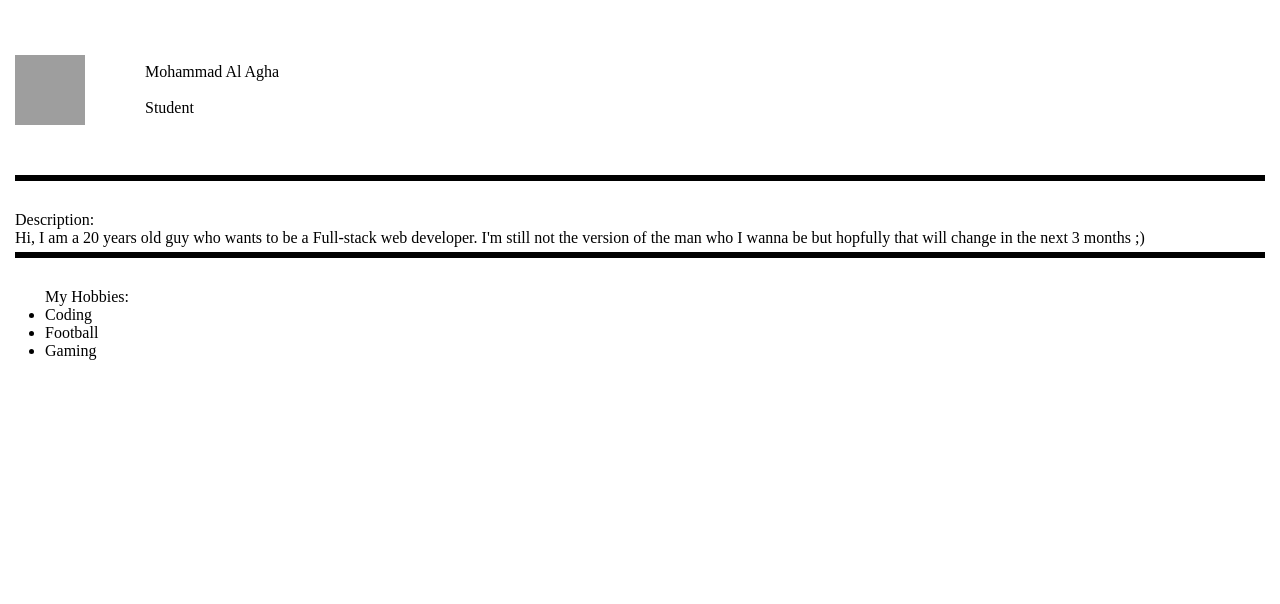
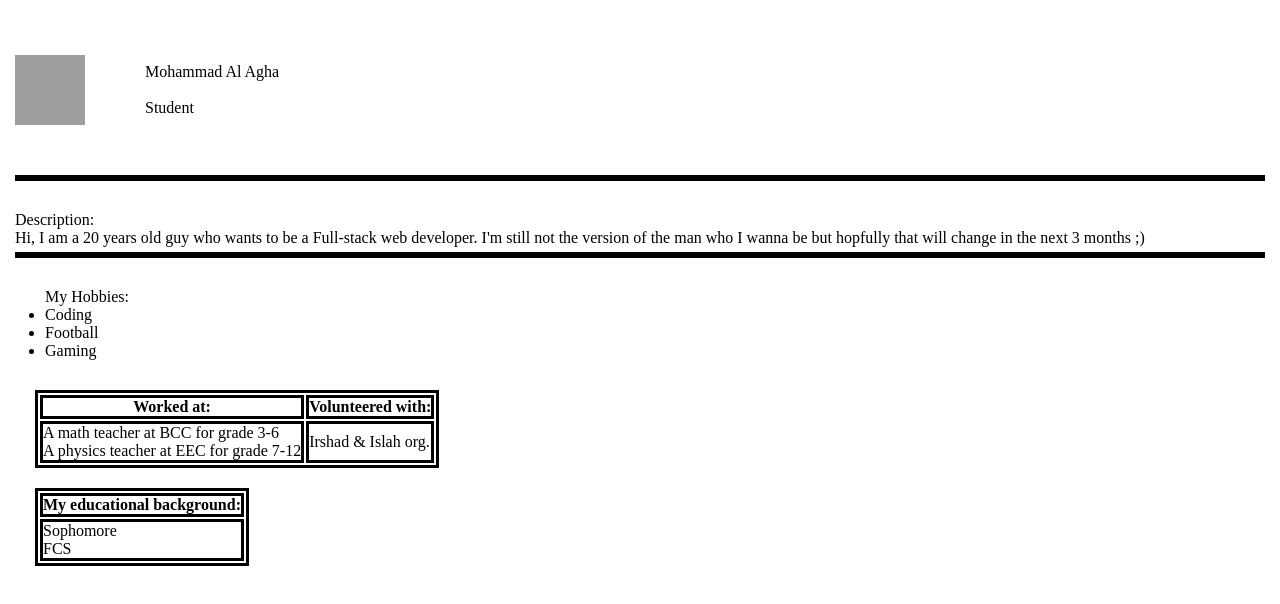
Before and after one commit to MohammadAlAgha/css-advanced-styling, a plain HTML site: page index.html in a window 1280 px wide. Drawn offline with Linux system fonts and the light colour scheme; grey boxes are pictures that could not be loaded.

Commit message:
Added experience and education tables

```diff
--- a/index.html
+++ b/index.html
@@ -37,6 +37,31 @@
           <li>Gaming</li>
         </ul>
       </div>
+      <table>
+        <tr>
+          <th>Worked at:</th>
+          <th>Volunteered with:</th>
+        </tr>
+        <tr>
+          <td>
+            A math teacher at BCC for grade 3-6 <br />
+            A physics teacher at EEC for grade 7-12
+          </td>
+          <td>Irshad & Islah org.</td>
+        </tr>
+      </table>
+
+      <table>
+        <tr>
+          <th>My educational background:</th>
+        </tr>
+        <tr>
+          <td>
+            Sophomore <br />
+            FCS
+          </td>
+        </tr>
+      </table>
     </div>
   </body>
 </html>
--- a/styles.css
+++ b/styles.css
@@ -45,3 +45,16 @@ hr {
 .hobbies {
   margin: 30px;
 }
+
+table {
+  border: black solid;
+  margin: 20px 20px;
+}
+
+th {
+  border: black solid;
+}
+
+td {
+  border: black solid;
+}
```
